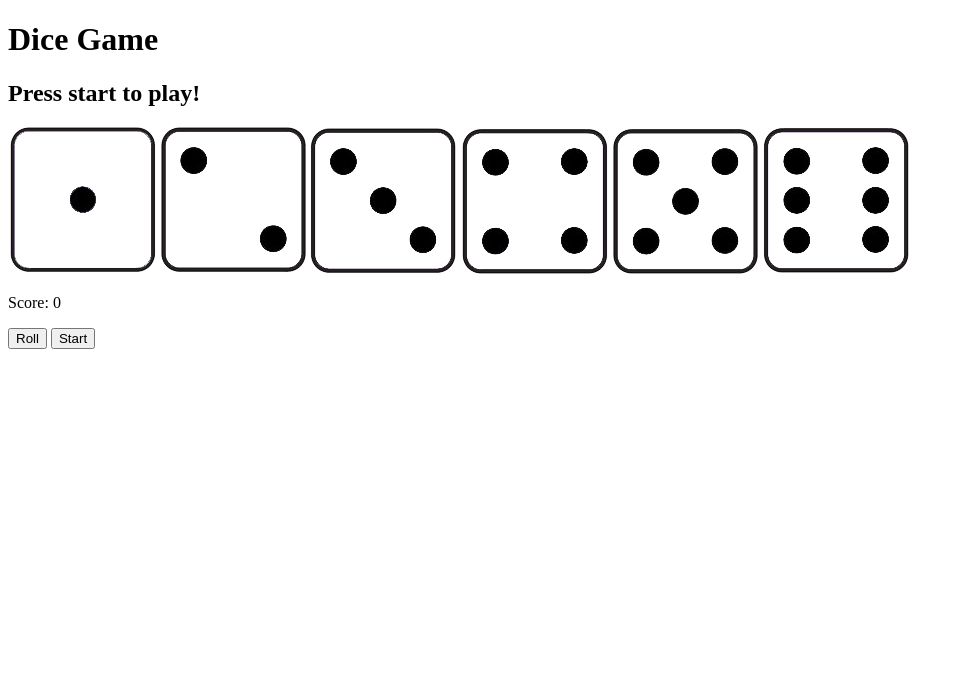
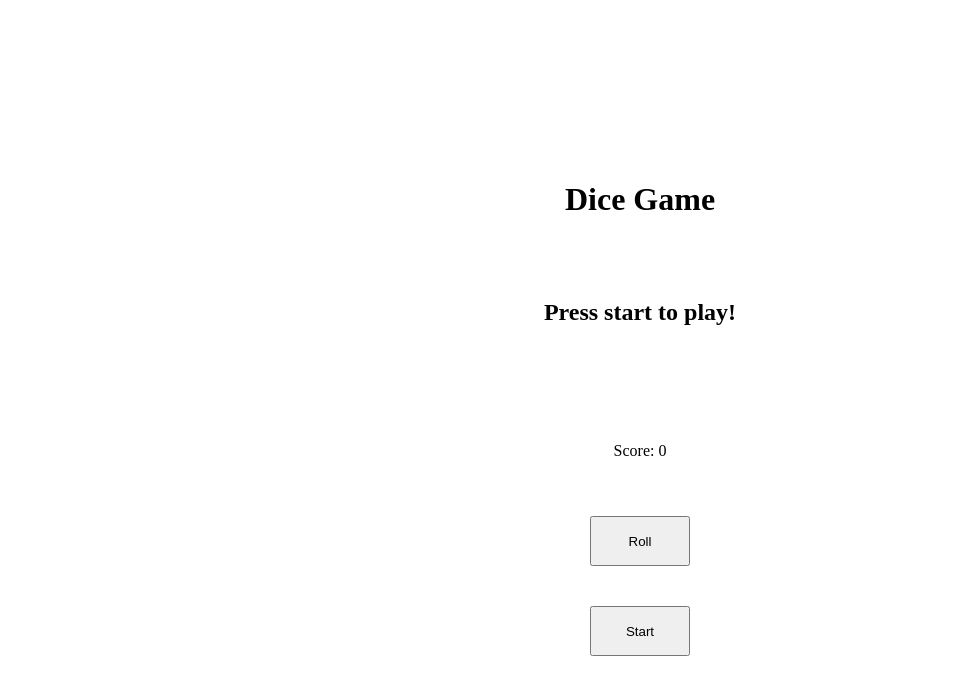
Before and after one commit to Fitz8/dicegame, a plain HTML site: page index.html in a window 1280 px wide. Shown: the whole page, without its empty margins (0-964 px from the left). Drawn offline with Linux system fonts and the light colour scheme.

Commit message:
Added CSS positioning

```diff
--- a/index.html
+++ b/index.html
@@ -11,15 +11,15 @@
     <h1>Dice Game</h1>
     <h2>Press start to play!</h2>
     <div class="dice-container">
-        <img id="1" src="diceFaces/1.png">
-        <img id="2" src="diceFaces/2.png">
-        <img id="3" src="diceFaces/3.png">
-        <img id="4" src="diceFaces/4.png">
-        <img id="5" src="diceFaces/5.png">
-        <img id="6" src="diceFaces/6.png">
+        <img id="dice1" src="diceFaces/1.png">
+        <img id="dice2" src="diceFaces/2.png">
+        <img id="dice3" src="diceFaces/3.png">
+        <img id="dice4" src="diceFaces/4.png">
+        <img id="dice5" src="diceFaces/5.png">
+        <img id="dice6" src="diceFaces/6.png">
     </div>
     <p>Score: 0</p>
-    <button>Roll</button>
+    <button id="roll">Roll</button>
     <button>Start</button>
     <script src="app.js"></script>
 </body>
--- a/style.css
+++ b/style.css
@@ -0,0 +1,20 @@
+html, body {
+    height: 100%;
+}
+
+body {
+    display: flex;
+    flex-direction: column;
+    justify-content: center;
+    align-items: center;
+    gap: 5%;
+}
+
+#dice1, #dice2, #dice3, #dice4, #dice5, #dice6 {
+    display: none;
+}
+
+button {
+    height: 50px;
+    width: 100px;
+}
```
